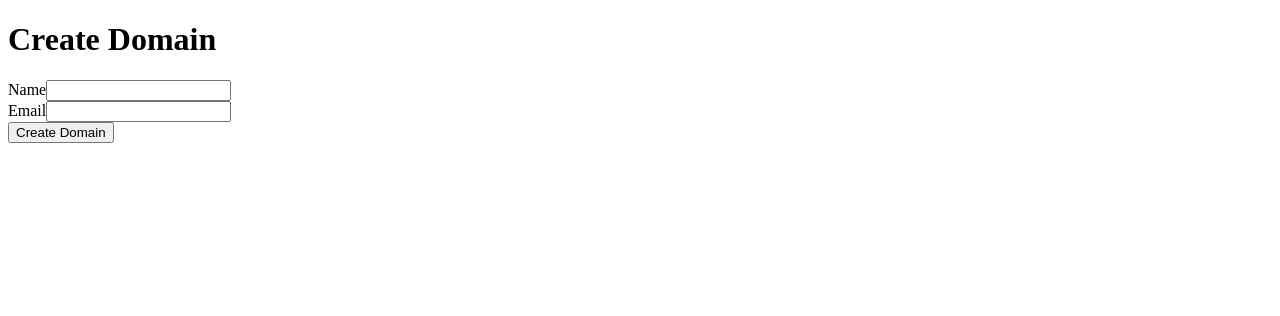
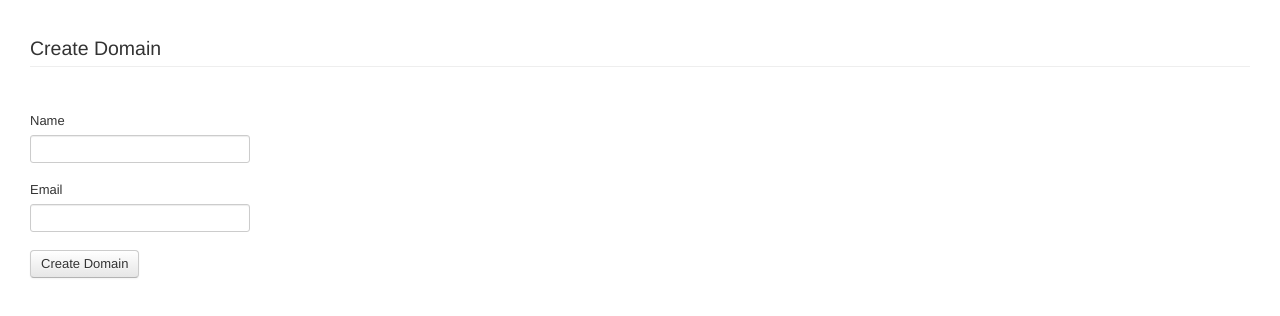
Before and after one commit to bradgignac/rich-client-design-patterns, a plain HTML site: page examples/mvc/index.html in a window 1280 px wide. Drawn offline with Linux system fonts and the light colour scheme.

Commit message:
Updated form to use bootstrap.

```diff
--- a/examples/mvc/create_domain_form.js
+++ b/examples/mvc/create_domain_form.js
@@ -17,19 +17,20 @@
 
       form = this.createForm();
       form.on('submit', $.proxy(this.handleFormSubmission, this));
-
-      $(container).append('<h1>Create Domain</h1>').append(form);
+      form.appendTo(container);
     };
 
     this.createForm = function () {
 
-      var form;
+      var form, fieldset;
 
-      form = $('<form></form>');
+      form = $('<form class="form-horizontal"></form>');
+      fieldset = $('<fieldset><legend>Create Domain</legend></fieldset>');
       this.inputs.forEach(function (input) {
-        input.render(form);
+        input.render(fieldset);
       });
-      form.append('<button type="submit">Create Domain</button>');
+      fieldset.append('<button class="btn" type="submit">Create Domain</button>');
+      fieldset.appendTo(form);
 
       return form;
     };
--- a/examples/mvc/index.html
+++ b/examples/mvc/index.html
@@ -3,11 +3,21 @@
 <head>
   <title>MVC Example</title>
 
+  <link type="text/css" rel="stylesheet" href="../bootstrap/css/bootstrap.min.css">
+
   <script type="text/javascript" src="../extern/jquery-1.7.2.js"></script>
   <script type="text/javascript" src="../lib/domain.js"></script>
+  <script type="text/javascript" src="../lib/domain_view_model.js"></script>
   <script type="text/javascript" src="validated_input.js"></script>
   <script type="text/javascript" src="validated_ttl.js"></script>
   <script type="text/javascript" src="create_domain_form.js"></script>
+
+  <style type="text/css">
+    #form-container {
+      margin: 30px;
+    }
+  </style>
+  </head>
 </head>
 <body>
   <div id="form-container"></div>
@@ -16,7 +26,8 @@
     var domain, view;
 
     domain = new Domain();
-    view = new CreateDomainForm(domain);
+    viewModel = new DomainViewModel(domain);
+    view = new CreateDomainForm(viewModel);
     view.render('#form-container');
 
   </script>
--- a/examples/mvc/validated_input.js
+++ b/examples/mvc/validated_input.js
@@ -6,7 +6,7 @@
 
     isValid = true;
     controller = new ValidatedInputController(this, domain, key);
-    error = $('<span class="error"></span>');
+    error = $('<span class="help-inline"></span>');
 
     $(model).on('valid', $.proxy(clearError, this));
     $(model).on('invalid', $.proxy(showError, this));
@@ -18,7 +18,7 @@
       label = $('<label>' + name + '</label>').attr('for', key);
       input = $('<input>').attr({ id: key, type: 'text' });
       input.on('change', eventProxy);
-      row = $('<div class="row"></div>')
+      row = $('<div class="control-group"></div>')
         .append(label)
         .append(input)
         .appendTo(container);
@@ -29,7 +29,6 @@
     };
 
     function clearError(e) {
-      isValid = true;
       row.removeClass('error');
       error.remove();
     }
@@ -38,8 +37,7 @@
       if (data.key !== key)
         return;
 
-      isValid = false;
-      row.removeClass('error');
+      row.addClass('error');
       error.text(data.message).appendTo(row);
     }
   };
```
